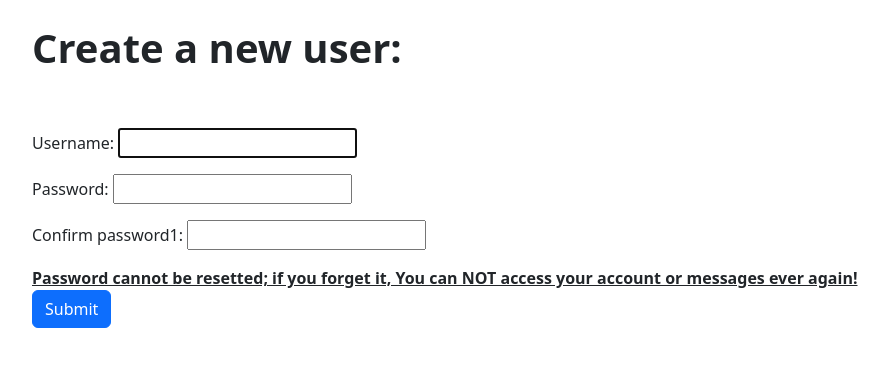
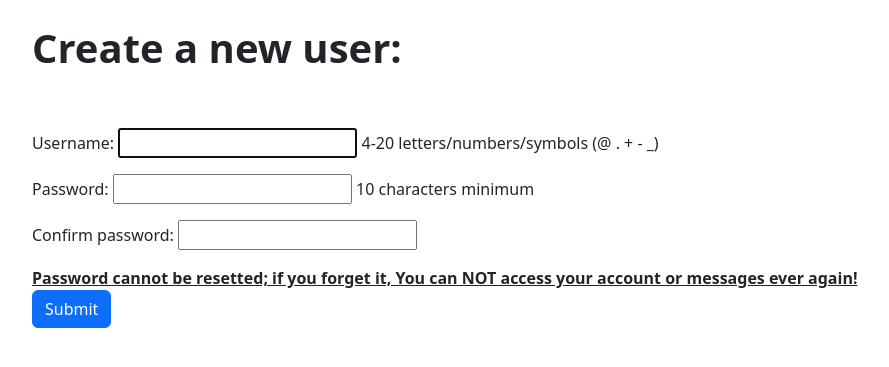
Before and after one commit to Miqqou/SecPro-webchat, a Django app: page /create in a window 1280 px wide. Shown: the part 64-431 px from the top of the page, without its empty margins (50-939 px from the left). Run offline with Django 4.2, Linux system fonts and the light colour scheme.

Commit message:
added help texts to registration

```diff
--- a/backend/src/webchatapp/forms.py
+++ b/backend/src/webchatapp/forms.py
@@ -8,19 +8,24 @@ from django.forms.fields import EmailField
 from django.forms.forms import Form
 
 class UserRegistrationForm(UserCreationForm):
-    username = forms.CharField(label='Username', min_length=4, max_length=20)
-    password1 = forms.CharField(label='Password', widget=forms.PasswordInput)
-    password2 = forms.CharField(label='Confirm password1', widget=forms.PasswordInput)
+    username = forms.CharField(label='Username', help_text="4-20 letters/numbers/symbols (@ . + - _) ", min_length=4, max_length=20)
+    password1 = forms.CharField(label='Password', help_text="10 characters minimum", widget=forms.PasswordInput)
+    password2 = forms.CharField(label='Confirm password', widget=forms.PasswordInput)
 
     class Meta:
         model = User
         fields = ('username', 'password1', 'password2')
 
+
+
     def username_clean(self):
         username = self.cleaned_data['username'].lower()
         new = User.objects.filter(username = username)
+        print(len(username))
+        if len(username) < 4:
+            raise ValidationError("Username should be longer than 3 char", code="invalid")
         if new.count():
-            raise ValidationError("User Already Exist")
+            raise ValidationError("User Already Exist!!", code="invalid")
         return username
 
     def clean_password2(self):
@@ -28,7 +33,7 @@ class UserRegistrationForm(UserCreationForm):
         password2 = self.cleaned_data['password2']
 
         if password1 and password2 and password1 != password2:
-            raise ValidationError("Password don't match")
+            raise ValidationError("Password don't match", code="invalid")
         return password2
 
     def save(self, commit = True):
--- a/backend/src/webchatapp/static/webchatapp/style.css
+++ b/backend/src/webchatapp/static/webchatapp/style.css
@@ -10,7 +10,7 @@ a nav-link{
 }
 
 .boxed {
-    border: 2px solid blue;
+    /*border: 2px solid blue;*/
     height: 450px;
     overflow: auto;
     align-items: center;
--- a/backend/src/webchatapp/views.py
+++ b/backend/src/webchatapp/views.py
@@ -5,7 +5,7 @@ from .models import Message, UserKey
 from .forms import UserRegistrationForm
 from django.contrib.auth import authenticate, login, logout
 from django.contrib import messages
-from django.contrib.auth.forms import UserCreationForm
+
 from django.contrib.auth.decorators import login_required
 from django.contrib.auth.models import User
 import django.contrib.auth.hashers as hasher
```
